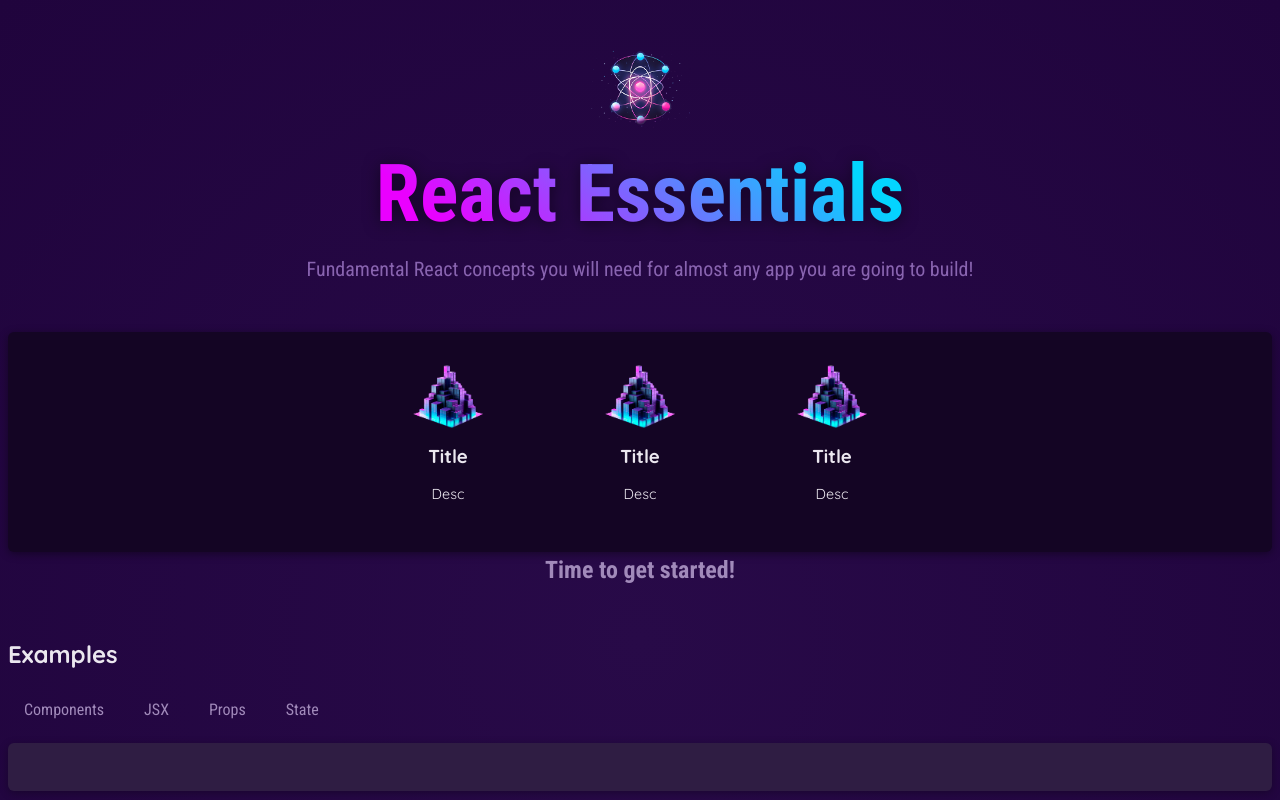
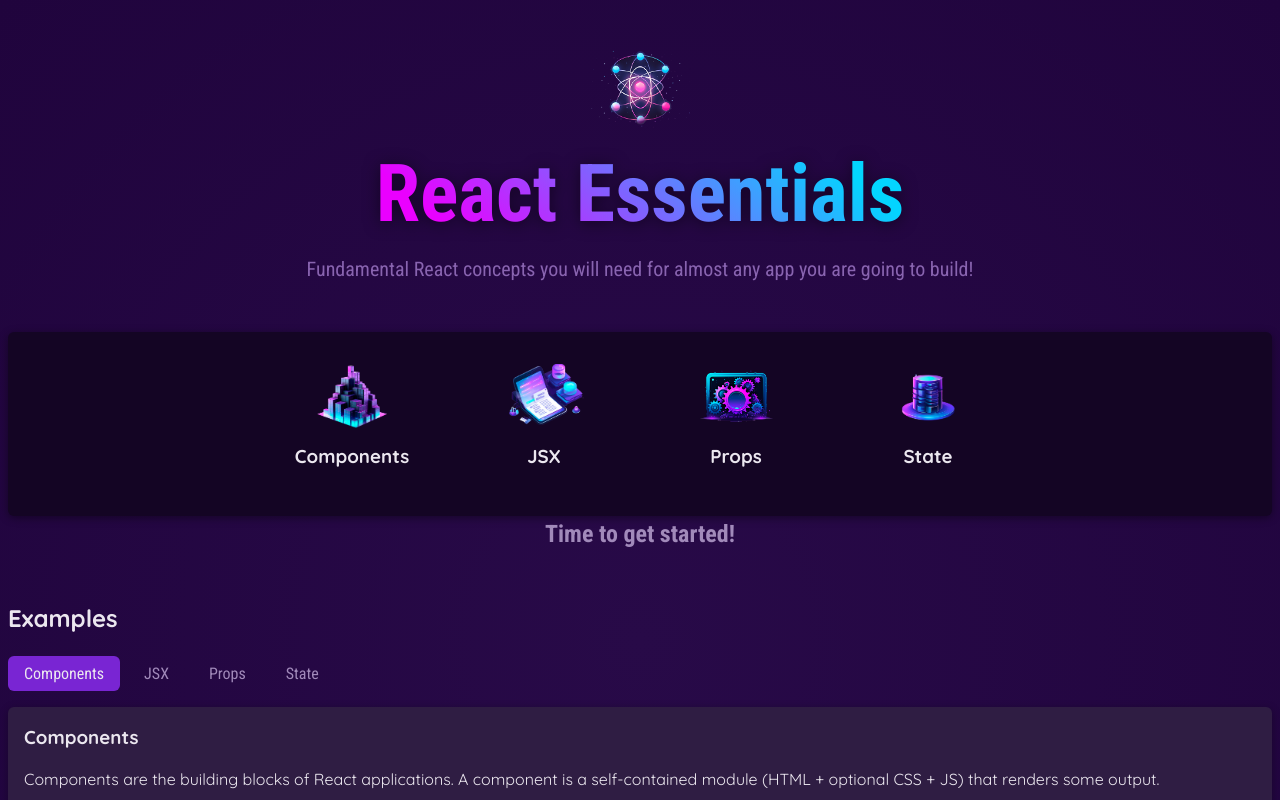
Before and after one commit to sparsh-18/react-essentials, a React (Create React App) app: page / in a window 1280 px wide. Shown: the top 800 px of the page. Built offline with nearby package versions, Linux system fonts and the light colour scheme.

Commit message:
dynamic list + clicked button highlighting

```diff
--- a/src/App.js
+++ b/src/App.js
@@ -4,7 +4,7 @@ import CoreConcept from "./components/CoreConcept";
 import Header from "./components/Header";
 import TabButton from "./components/TabButton";
 import { useState } from "react";
-import { EXAMPLES } from "./data";
+import { CORE_CONCEPTS, EXAMPLES } from "./data";
 
 const words = ["Fundamental", "Crucial", "Core"];
 
@@ -13,7 +13,7 @@ function generateRandomNumber(maxValue) {
 }
 
 function App() {
-  const [topic, setTopic] = useState("Please select a topic.");
+  const [topic, setTopic] = useState("components");
   function handleClick(buttonName) {
     setTopic(buttonName);
   }
@@ -23,9 +23,12 @@ function App() {
       <Header reactImg={reactImg} description={description} />
       <section id="core-concepts">
         <ul>
-          <CoreConcept img={coreImg} title="Title" desc="Desc" />
-          <CoreConcept img={coreImg} title="Title" desc="Desc" />
-          <CoreConcept img={coreImg} title="Title" desc="Desc" />
+          {CORE_CONCEPTS.map((component) => (
+            <CoreConcept key={component.title} {...component} />
+          ))}
+
+          {/* <CoreConcept image={coreImg} title="Title" desc="Desc" />
+          <CoreConcept image={coreImg} title="Title" desc="Desc" /> */}
         </ul>
       </section>
       <main>
@@ -35,12 +38,25 @@ function App() {
         <h2>Examples</h2>
         <menu>
           <TabButton
+            isSelected={topic === "components"}
             label="Components"
             onClick={() => handleClick("components")}
           />
-          <TabButton label="JSX" onClick={() => handleClick("jsx")} />
-          <TabButton label="Props" onClick={() => handleClick("props")} />
-          <TabButton label="State" onClick={() => handleClick("state")} />
+          <TabButton
+            isSelected={topic === "jsx"}
+            label="JSX"
+            onClick={() => handleClick("jsx")}
+          />
+          <TabButton
+            isSelected={topic === "props"}
+            label="Props"
+            onClick={() => handleClick("props")}
+          />
+          <TabButton
+            isSelected={topic === "state"}
+            label="State"
+            onClick={() => handleClick("state")}
+          />
         </menu>
         <div id="tab-content">
           <h3>{EXAMPLES[topic]?.title}</h3>
--- a/src/components/CoreConcept.jsx
+++ b/src/components/CoreConcept.jsx
@@ -1,7 +1,7 @@
 export default function CoreConcept(props) {
   return (
     <li>
-      <img src={props.img} alt={props.title} />
+      <img src={props.image} alt={props.title} />
       <h3>{props.title}</h3>
       <p>{props.desc}</p>
     </li>
--- a/src/components/TabButton.jsx
+++ b/src/components/TabButton.jsx
@@ -1,7 +1,9 @@
-export default function TabButton({ label, onClick }) {
-    return (
-      <li>
-        <button onClick={onClick}>{label}</button>
-      </li>
-    );
-  }
+export default function TabButton({ label, onClick, isSelected }) {
+  return (
+    <li>
+      <button className={isSelected ? "active" : undefined} onClick={onClick}>
+        {label}
+      </button>
+    </li>
+  );
+}
```
